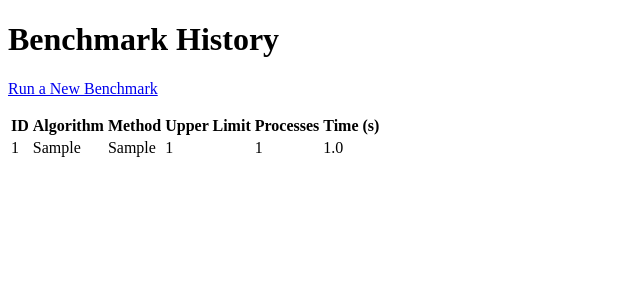
After one commit to girstmairflorian-rgb/Benchmark_Web_UI, a Flask app: page /history in a window 1280 px wide. The commit adds this page. Shown: the top 300 px of the page, without its empty margins (0-640 px from the left). Run offline with Flask 3, Linux system fonts and the light colour scheme; tables that the repository leaves empty hold one stand-in row (values such as "Sample post").

Commit message:
Add result history

```diff
--- a/app.py
+++ b/app.py
@@ -1,7 +1,7 @@
 from flask import Flask, request, render_template
 from time import perf_counter
 from benchmarks import multiprocessing_functions, test_algorithms
-from database.db import init_db, save_result
+from database.db import init_db, save_result, get_all_results
 app = Flask(__name__)
 init_db()
 
@@ -50,5 +50,10 @@ def results():
         elapsed_time=elapsed_time,
     )
 
+@app.route("/history", methods=["GET"])
+def history():
+    all_benchmarks = get_all_results()
+    return render_template("history.html", results=all_benchmarks)
+
 if __name__ == "__main__":
     app.run(debug=True)
--- a/database/db.py
+++ b/database/db.py
@@ -26,3 +26,10 @@ def save_result(algorithm, benchmark, upper_limit, num_processes, execution_time
                     (algorithm, benchmark_method, upper_limit, num_processes, execution_time)
                     VALUES (?, ?, ?, ?, ?);
                     """, (algorithm, benchmark, upper_limit, num_processes, execution_time))
+
+def get_all_results():
+    with sqlite3.connect(DB_PATH) as conn:
+        cur = conn.cursor()
+        cur.execute("SELECT * FROM benchmark_results ORDER BY id DESC")
+        results = cur.fetchall()
+        return results
--- /dev/null
+++ b/templates/history.html
@@ -0,0 +1,29 @@
+<!DOCTYPE html>
+<head>
+    <title>Benchmark History</title>
+</head>
+<body>
+    <h1>Benchmark History</h1>
+    <p><a href="/">Run a New Benchmark</a></p>
+
+    <table>
+        <thead>
+            <tr>
+                <th>ID</th>
+                <th>Algorithm</th>
+                <th>Method</th>
+                <th>Upper Limit</th>
+                <th>Processes</th>
+                <th>Time (s)</th>
+            </tr>
+        </thead>
+        <tbody>
+
+        {% for row in results %}
+        <tr>
+            <td>{{ row[0] }}</td> <td>{{ row[1] }}</td> <td>{{ row[2] }}</td> <td>{{ row[3] }}</td> <td>{{ row[4] }}</td> <td>{{ row[5] }}</td> </tr>
+        {% endfor %}
+        </tbody>
+    </table>
+</body>
+</html>
--- a/templates/index.html
+++ b/templates/index.html
@@ -40,5 +40,7 @@
 
 </form>
 
+<a href="/history">← View result history</a>
+
 </body>
 </html>
--- a/templates/results.html
+++ b/templates/results.html
@@ -12,6 +12,7 @@
     <p><span class="label"><b>Execution Time:</b></span><b> {{ elapsed_time }} seconds</b></p>
 
     <a href="/">← Run another benchmark</a>
+    <a href="/history">← View result history</a>
 </div>
 </body>
 </html>
```
